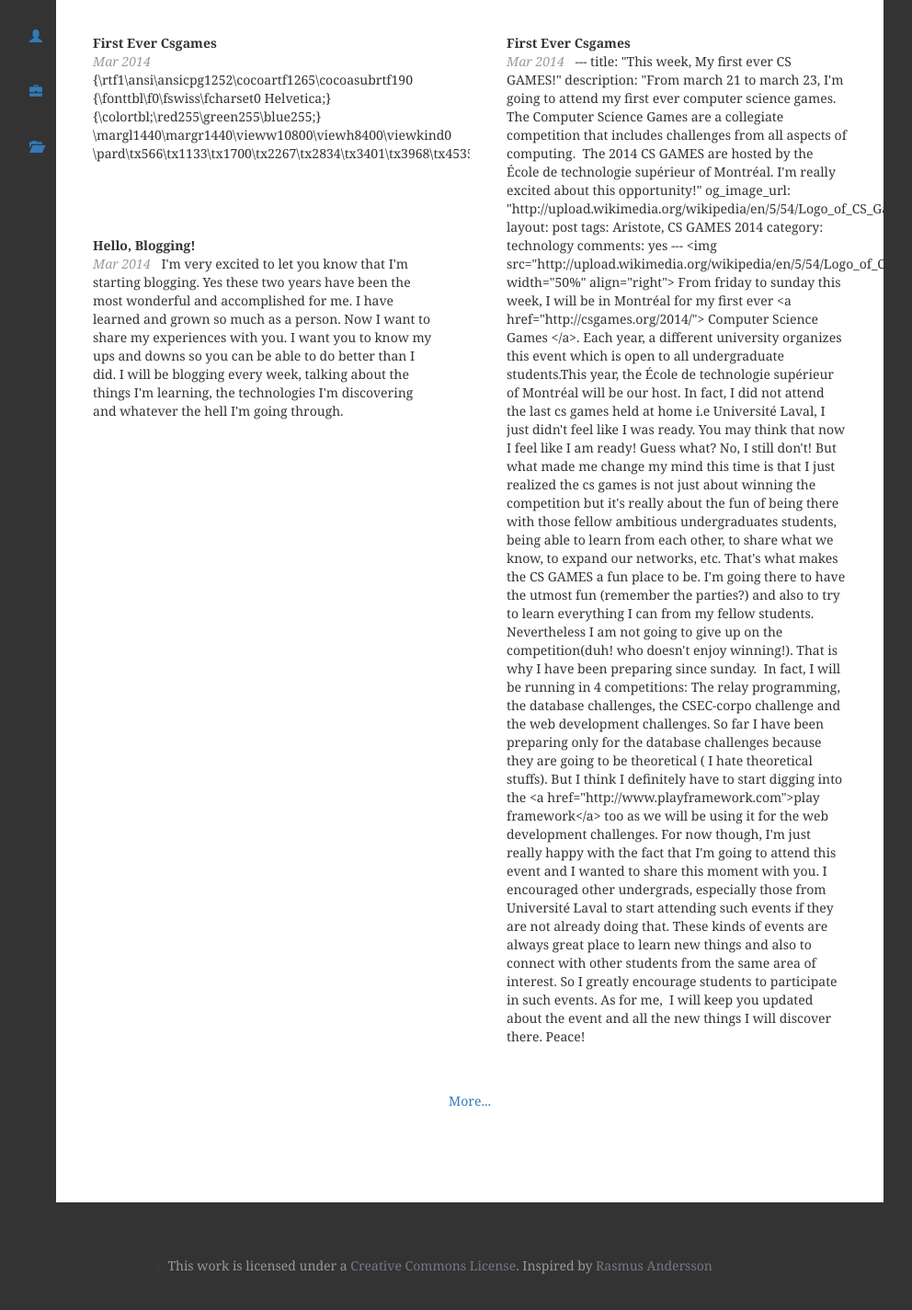
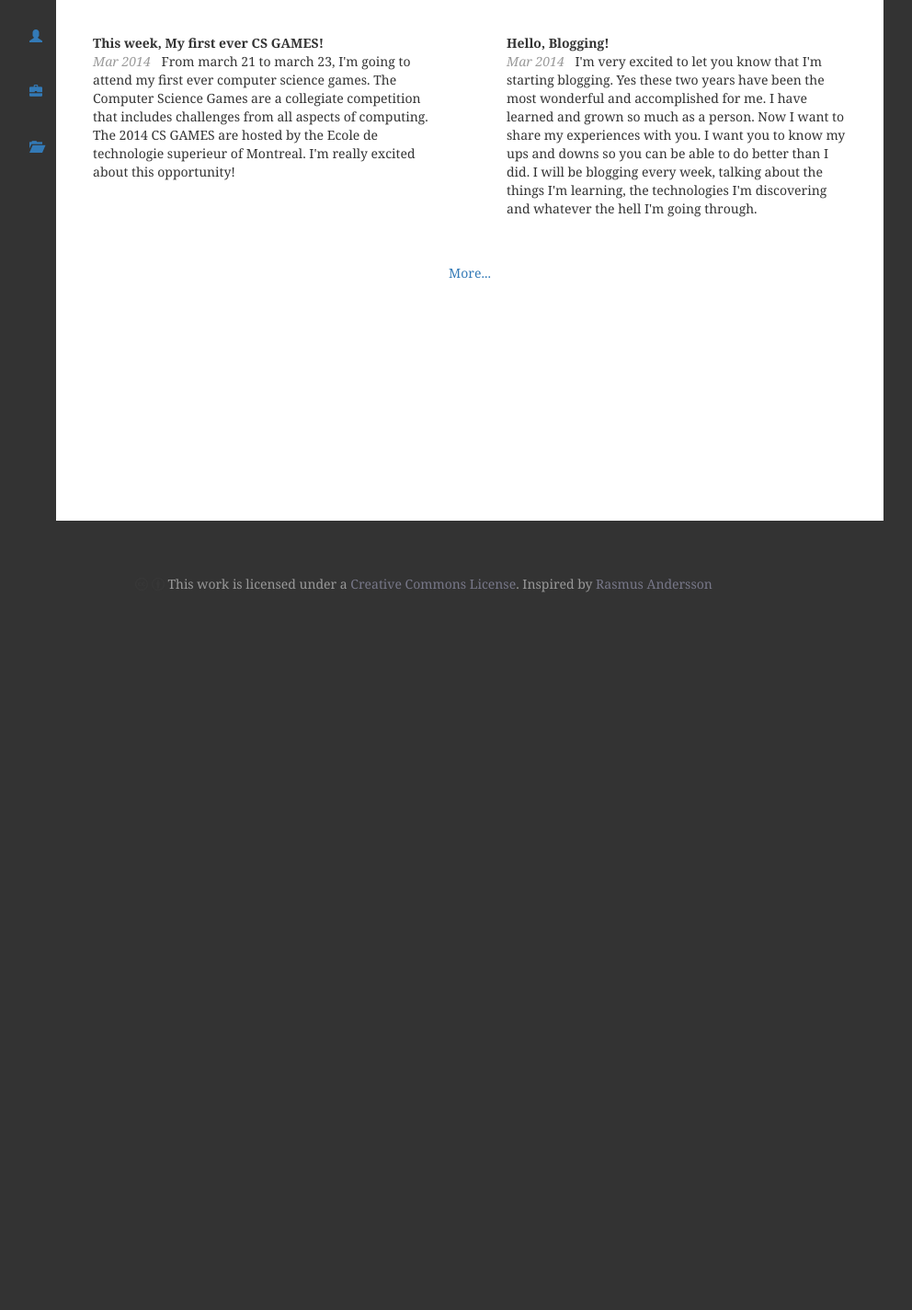
Before and after one commit to didia/thefuture2092.github.io, a Jekyll site: the page built from index.html, in a window 1280 px wide, cut to the strip 234-1702 px from the top of the page. Shown: the top 1424 px of the strip at 92% size, without its empty margins (179-1171 px from the left). Built offline with Jekyll 4.4.1, drawn with Linux system fonts in a browser that asks for light colours; nearby versions of some CDN libraries; some web fonts are replaced; Markdown is read by kramdown in place of the engine named in the settings; after the commit the page ends 961 px from its top, so only the background shows below that.

Commit message:
Oh boyjekyll servejekyll serve Came from a long runjekyll serve Damn you md not supporting french

```diff
--- a/_posts/2014-03-19-first-ever-csgames.md
+++ b/_posts/2014-03-19-first-ever-csgames.md
@@ -1,30 +1,24 @@
-{\rtf1\ansi\ansicpg1252\cocoartf1265\cocoasubrtf190
-{\fonttbl\f0\fswiss\fcharset0 Helvetica;}
-{\colortbl;\red255\green255\blue255;}
-\margl1440\margr1440\vieww10800\viewh8400\viewkind0
-\pard\tx566\tx1133\tx1700\tx2267\tx2834\tx3401\tx3968\tx4535\tx5102\tx5669\tx6236\tx6803\pardirnatural
+---
+title: "This week, My first ever CS GAMES!"
+description: "From march 21 to march 23, I'm going to attend my first ever computer science games. The Computer Science Games are a collegiate competition that includes challenges from all aspects of computing.
+The 2014 CS GAMES are hosted by the Ecole de technologie superieur of Montreal. I'm really excited about this opportunity!"
+og_image_url: "http://upload.wikimedia.org/wikipedia/en/5/54/Logo_of_CS_Games.png"
+layout: post
+tags: Aristote, CS GAMES 2014
+category: technology
+comments: yes
+---
 
-\f0\fs24 \cf0 ---\
-title: "This week, My first ever CS GAMES!"\
-description: "From march 21 to march 23, I'm going to attend my first ever computer science games. The Computer Science Games are a collegiate competition that includes challenges from all aspects of computing. \
-The 2014 CS GAMES are hosted by the \'83cole de technologie sup\'8erieur of Montr\'8eal. I'm really excited about this opportunity!"\
-og_image_url: "http://upload.wikimedia.org/wikipedia/en/5/54/Logo_of_CS_Games.png"\
-layout: post\
-tags: Aristote, CS GAMES 2014\
-category: technology\
-comments: yes\
----\
-\
-<img src="http://upload.wikimedia.org/wikipedia/en/5/54/Logo_of_CS_Games.png" width="50%" align="right">\
-From friday to sunday this week, I will be in Montr\'8eal for my first ever <a href="http://csgames.org/2014/"> Computer Science Games </a>. Each year, a different university organizes this event which is open to all undergraduate students.This year, the \'83cole de technologie sup\'8erieur of Montr\'8eal will be our host.\
-\
-In fact, I did not attend the last cs games held at home i.e Universit\'8e Laval, I just didn't feel like I was ready. You may think that now I feel like I am ready! Guess what? No, I still don't! But what made me change my mind this time is that I just realized the cs games is not just about winning the competition but it's really about the fun of being there with those fellow ambitious undergraduates students, being able to learn from each other, to share what we know, to expand our networks, etc. That's what makes the CS GAMES a fun place to be. I'm going there to have the utmost fun (remember the parties?) and also to try to learn every new thing I can grab from my fellow students.\
-\
-Nevertheless I am not going to give up on the competition(duh! who doesn't enjoy winning!). That is why I have been preparing since sunday. \
-In fact, I will be running in 4 competitions: The relay programming, the database challenges, the CSEC-corpo challenge and the web development challenges.\
-So far I have been preparing only for the database challenges because they are going to be theoretical ( I hate theoretical stuffs). But I think I definitely have to start digging into the <a href="http://www.playframework.com">play framework</a> too as we will be using it for the web development challenges.\
-\
-For now though, I'm just really happy with the fact that I'm going to attend this event and I wanted to share this moment with you. I encouraged other undergrads, especially those from Universit\'8e Laval to start attending such events if they are not already doing that. These kinds of events are always great place to learn new things and also to connect with other students from the same area of interest. So I greatly encourage students to participate in such events.\
-As for me,  I will keep you updated about the event and all the new things I will discover there.\
-\
-Peace!}
+<img src="http://upload.wikimedia.org/wikipedia/en/5/54/Logo_of_CS_Games.png" width="50%" align="right">
+From friday to sunday this week, I will be in Montreal for my first ever <a href="http://csgames.org/2014/"> Computer Science Games </a>. Each year, a different university organizes this event which is open to all undergraduate students.This year, the Ecole de technologie superieur of Montreal will be our host.
+
+In fact, I did not attend the last cs games held at home i.e Laval University, I just didn't feel like I was ready. You may think that now I feel like I am ready! Guess what? No, I still don't! But what made me change my mind this time is that I just realized the cs games is not just about winning the competition but it's really about the fun of being there with those fellow ambitious undergraduates students, being able to learn from each other, to share what we know, to expand our networks, etc. That's what makes the CS GAMES a fun place to be. I'm going there to have the utmost fun (remember the parties?) and also to try to learn every new thing I can grab from my fellow students.
+
+Nevertheless I am not going to give up on the competition(duh! who doesn't enjoy winning!). That is why I have been preparing since sunday.
+In fact, I will be running in 4 competitions: The relay programming, the database challenges, the CSEC-corpo challenge and the web development challenges.
+So far I have been preparing only for the database challenges because they are going to be theoretical ( I hate theoretical stuffs). But I think I definitely have to start digging into the <a href="http://www.playframework.com">play framework</a> too as we will be using it for the web development challenges.
+
+For now though, I'm just really happy with the fact that I'm going to attend this event and I wanted to share this moment with you. I encouraged other undergrads, especially those from Laval University to start attending such events if they are not already doing that. These kinds of events are always great place to learn new things and also to connect with other students from the same area of interest. So I greatly encourage students to participate in such events.
+As for me,  I will keep you updated about the event and all the new things I will discover there.
+
+Peace!
```
Also changed, not shown: _posts/2014-03-19-first-ever-csgames.html (deleted, +0 -40 lines).
